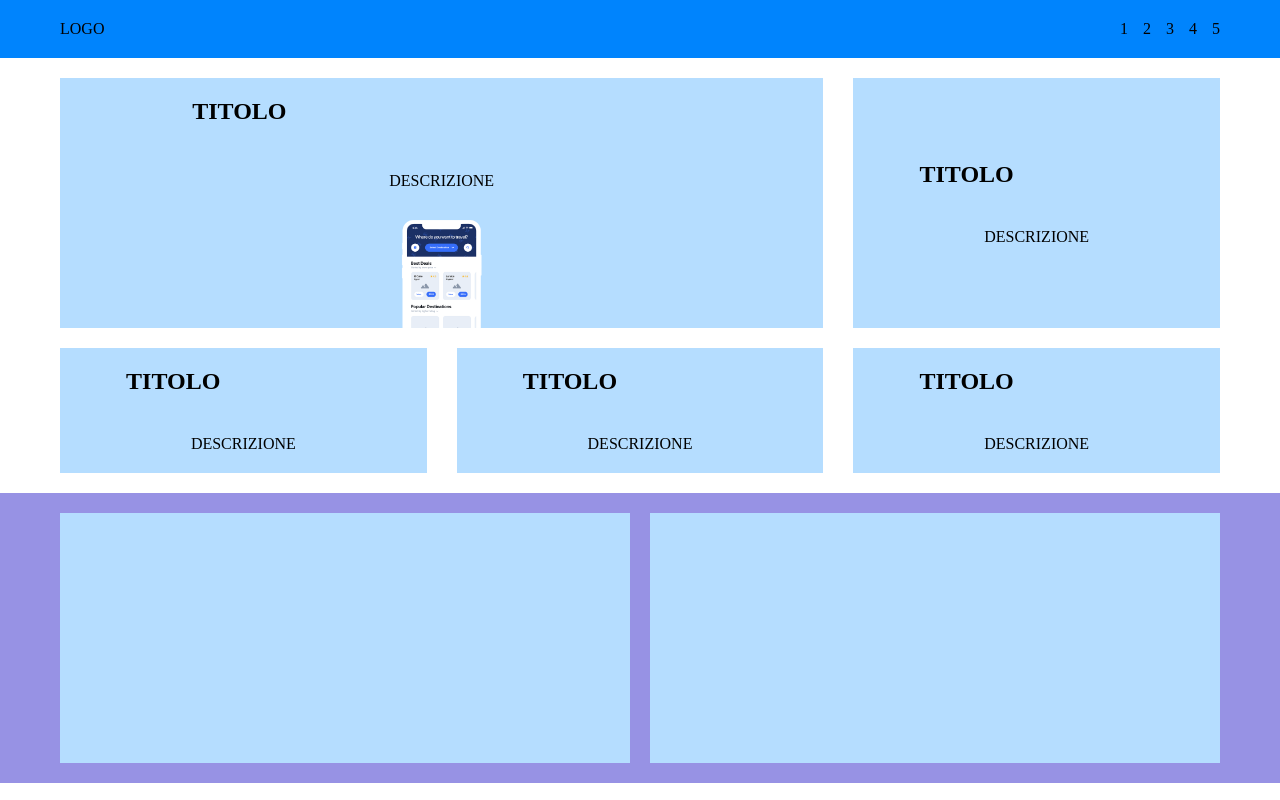
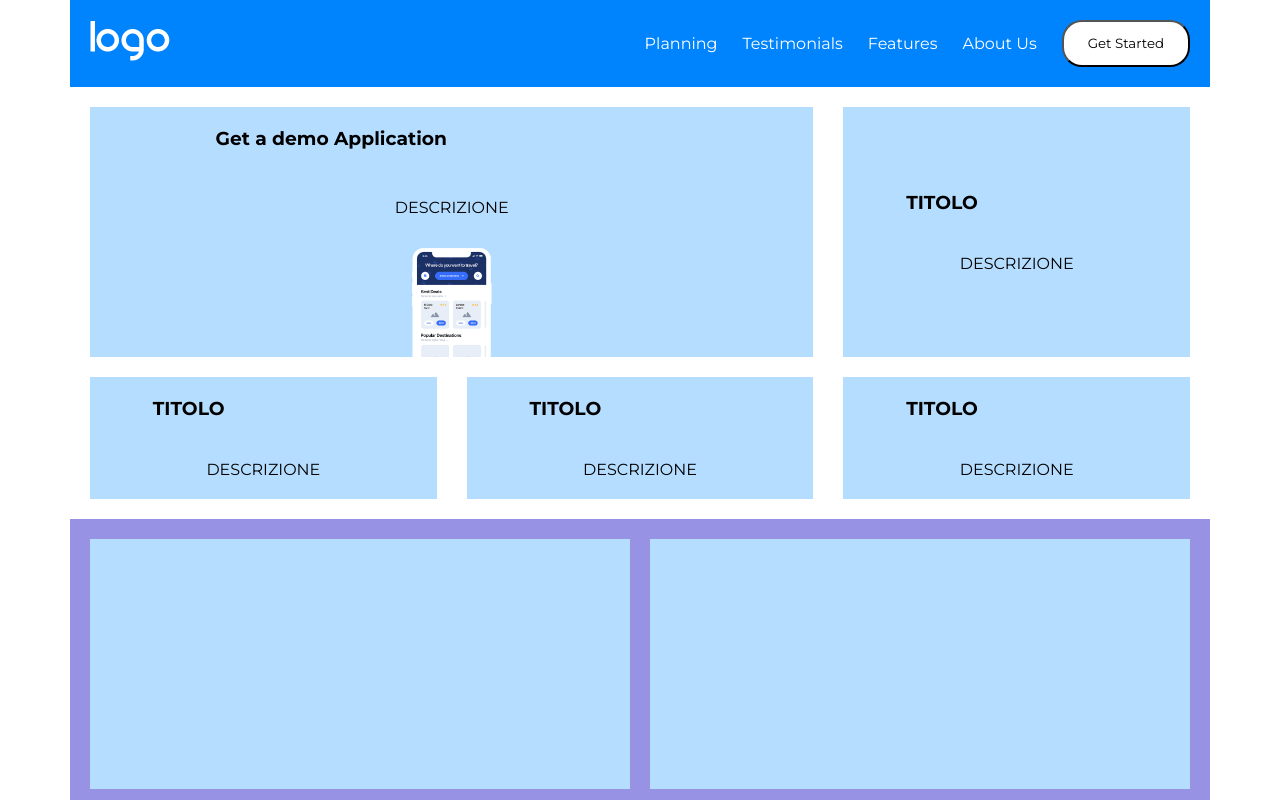
Before and after one commit to AntonioFilippa/htmlcss-responsive-layout, a plain HTML site: page index.html in a window 1280 px wide. Shown: the top 800 px of the page. Drawn offline with Linux system fonts and the light colour scheme.

Commit message:
[HEADER STYLE]

```diff
--- a/css/media.css
+++ b/css/media.css
@@ -1,4 +1,4 @@
-@media screen and (min-width :481px)
+@media screen and (min-width :768px)
 {
 
     /* DEMO APP */
@@ -14,7 +14,7 @@
 
     }
 
-     .menu-desktop ul{
+    .menu-desktop ul{
         display: none;
     }
     #demo-app .container .row .col{
@@ -95,12 +95,9 @@
 
 }
 
-@media screen and (min-width :761px)
+@media screen and (min-width :992px)
 {
-    .container{
-        width: 1200px;
-        margin: 0 auto;
-    }
+
     #planning .container .row {
         display: flex;
         flex-direction: row;
@@ -126,3 +123,10 @@
         width: calc(100% / 3 - 20px);
     }
 }
+@media screen and (min-width :1140px)
+{
+   .container{
+    max-width: 1140px;
+   }
+
+}
--- a/css/style.css
+++ b/css/style.css
@@ -2,6 +2,7 @@
     margin: 0;
     padding: 0;
     box-sizing: border-box;
+    font-family: "Montserrat", sans-serif;
 }
 .container{
     width: 100%;
@@ -11,20 +12,29 @@
 }
 
 
+
 /* COSTRUZIONE LAYOUT */
 
 header{
-    background-color: rgba(0,132,253,255);
+
+
 }
 
 /* MENU */
 .menu-desktop ul{
     list-style: none;
-    gap: 15px;
+    gap: 25px;
     justify-content: CENTER;
     display: none;
+    color:white;
+    align-items: center;
 }
 
+
+.menu-mobile{
+    text-align: center;
+    color: white;
+}
 
 /* DEMO-APP */
 #demo-app .container .row > *{
@@ -40,7 +50,7 @@ header{
     justify-content: center;
 
 }
-#demo-app .container .row h1{
+#demo-app .container .row h3{
     margin-bottom: 20px;
     margin-top: 20px;
     display: flex;
@@ -72,7 +82,7 @@ header{
 
 /* PLANNING PLANNING PLANNING PLANNING*/
 #planning {
-    background-color: rgba(151,146,228,255);
+
 }
 
 
@@ -188,15 +198,36 @@ header{
 .bg-grey{
    background-color: rgba(51,51,51,255);
 }
+.bg-blu{
+    background-color: rgba(0,132,253,255);
+}
+.bg.white{
+    background-color: white;
+}
+.t-center{
+    align-items: center;
+}
+
+/* BUTTONS */
+
+
+.btn{
+    border-radius: 20px;
+    padding: 1em 1.8em;
+    align-items: center;
+}
+
+/* BUTTONS */
+
 
 /* COL *//* COL *//* COL *//* COL *//* COL */
 /* COL *//* COL *//* COL *//* COL *//* COL */
 .col-70{
 width: 100%;
+}
 
 
 
-}
 .col{
     width: 100%;
 
--- a/index.html
+++ b/index.html
@@ -6,6 +6,11 @@
     <title>Document</title>
     <link rel="stylesheet" href="css/style.css">
     <link rel="stylesheet" href="css/media.css">
+    <link rel="stylesheet" href="https://cdnjs.cloudflare.com/ajax/libs/font-awesome/6.5.2/css/all.min.css" integrity="sha512-SnH5WK+bZxgPHs44uWIX+LLJAJ9/2PkPKZ5QiAj6Ta86w+fsb2TkcmfRyVX3pBnMFcV7oQPJkl9QevSCWr3W6A==" crossorigin="anonymous" referrerpolicy="no-referrer" />
+    <link rel="preconnect" href="https://fonts.googleapis.com">
+    <link rel="preconnect" href="https://fonts.gstatic.com" crossorigin>
+    <link href="https://fonts.googleapis.com/css2?family=Montserrat:ital,wght@0,100..900;1,100..900&display=swap" rel="stylesheet">
+
 </head>
 <body>
 
@@ -13,12 +18,14 @@
 HEADER NAVBAR -->
 
 
-    <header>
-        <nav class="container flex space-b">
+<header>
+        <nav class="container flex space-b bg-blu t-center">
            <!--BOX-LEFT  -->
 
             <div class="box-left">
-                <div class="logo">LOGO</div>
+                <div class="logo">
+                    <img src="./img/logo.png" alt="">
+                </div>
             </div>
 
 
@@ -30,8 +37,8 @@ HEADER NAVBAR -->
                 <!--MENU MOBILE  -->
 
                 <div class="menu-mobile">
-                    ICONA
 
+                    <div class="bar"><i class="fa-solid fa-bars"></i></div>
 
 
                 </div>
@@ -41,17 +48,17 @@ HEADER NAVBAR -->
 
                 <div class="menu-desktop">
                     <ul>
-                        <li>1</li>
-                        <li>2</li>
-                        <li>3</li>
-                        <li>4</li>
-                        <li>5</li>
+                        <li>Planning</li>
+                        <li>Testimonials</li>
+                        <li>Features</li>
+                        <li>About Us</li>
+                        <li> <button class="btn bg-white">Get Started</button></li>
                     </ul>
                 </div>
             </div>
 
+
         </nav>
-
     </header>
 
     <!-- JUMBOTRON -->
@@ -72,7 +79,7 @@ HEADER NAVBAR -->
 
                 <div class="col height-250 flex bg-azure">
 
-                    <h1>TITOLO</h1>
+                    <h3>Get a demo Application </h3>
                     <p>DESCRIZIONE</p>
 
                     <img src="/img/phone.png" alt="">
@@ -81,7 +88,7 @@ HEADER NAVBAR -->
 
                <!-- SECONDO RIQUADRO -->
                 <div class="col flex bg-azure">
-                          <h1>TITOLO</h1>
+                          <h3>TITOLO</h3>
 
                           <p>DESCRIZIONE</p>
                 </div>
@@ -89,7 +96,7 @@ HEADER NAVBAR -->
                <!-- TERZO RIQUADRO -->
 
                 <div class="col flex bg-azure">
-                    <h1>TITOLO</h1>
+                    <h3>TITOLO</h3>
 
                           <p>DESCRIZIONE</p>
                 </div>
@@ -97,13 +104,13 @@ HEADER NAVBAR -->
                <!-- QUARTO RIQUADRO -->
 
                 <div class="col flex bg-azure">
-                    <h1>TITOLO</h1>
+                    <h3>TITOLO</h3>
 
                           <p>DESCRIZIONE</p>
                 </div>
                 <!-- QUINTO RIQUADRO -->
                 <div class="col flex bg-azure">
-                    <h1>TITOLO</h1>
+                    <h3>TITOLO</h3>
 
                           <p>DESCRIZIONE</p>
                 </div>
@@ -119,7 +126,7 @@ HEADER NAVBAR -->
 
     <section id="planning">
 
-        <div class="container">
+        <div class="container bg-pink">
 
 
             <div class="row">
```
